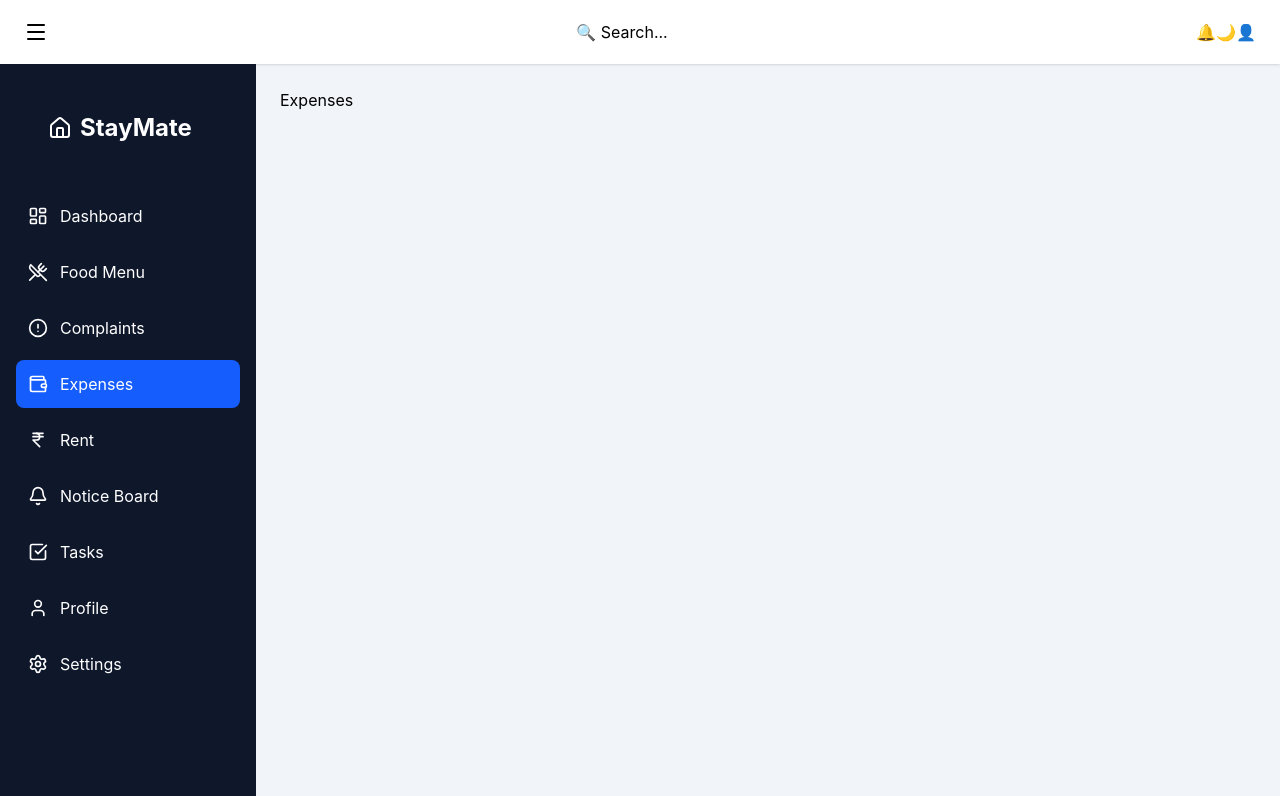
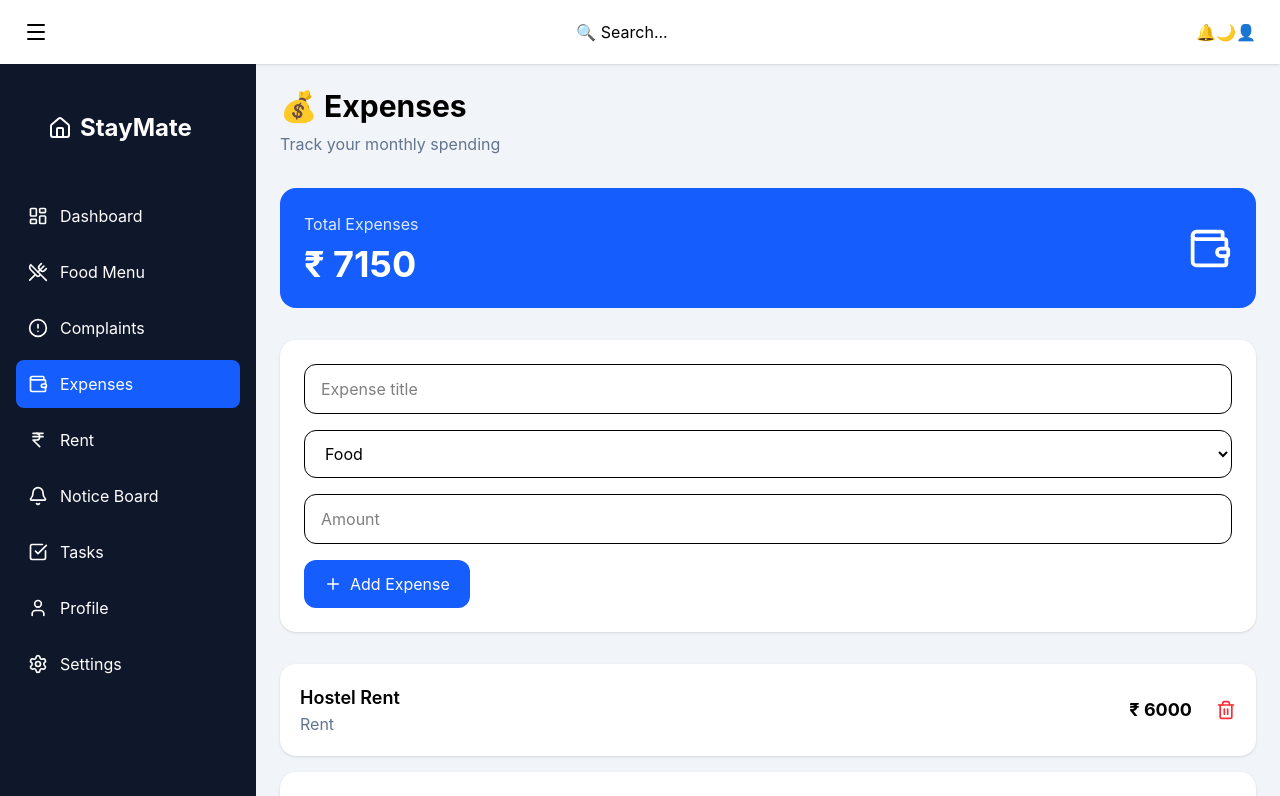
Before and after one commit to sayan-adhikary/staymate, a React (Vite) app: page /expenses in a window 1280 px wide. Shown: the top 796 px of the page. Built offline with nearby package versions, Linux system fonts and the light colour scheme.

Commit message:
Implement expense tracking functionality: add expense data structure, create add and delete expense features, and display total expenses in Expenses component

```diff
--- a/src/data/expenseData.js
+++ b/src/data/expenseData.js
@@ -0,0 +1,20 @@
+export const expenseData = [
+    {
+        id: 1,
+        title: "Hostel Rent",
+        category: "Rent",
+        amount: 6000,
+    },
+    {
+        id: 2,
+        title: "Groceries",
+        category: "Food",
+        amount: 850,
+    },
+    {
+        id: 3,
+        title: "Laundry",
+        category: "Personal",
+        amount: 300,
+    },
+];
--- a/src/pages/Expenses.jsx
+++ b/src/pages/Expenses.jsx
@@ -1,9 +1,127 @@
-import React from 'react'
+import { useMemo, useState } from "react";
+import { Plus, Trash2, Wallet } from "lucide-react";
+import { expenseData } from "../data/expenseData";
 
 function Expenses() {
+  const [expenses, setExpenses] = useState(expenseData);
+
+  const [title, setTitle] = useState("");
+  const [category, setCategory] = useState("Food");
+  const [amount, setAmount] = useState("");
+
+  const addExpense = () => {
+    if (!title.trim() || !amount) return;
+
+    const newExpense = {
+      id: Date.now(),
+      title,
+      category,
+      amount: Number(amount),
+    };
+
+    setExpenses([newExpense, ...expenses]);
+    setTitle("");
+    setCategory("Food");
+    setAmount("");
+  };
+
+  const deleteExpense = (id) => {
+    setExpenses(expenses.filter((expense) => expense.id !== id));
+  };
+
+  const totalExpense = useMemo(() => {
+    return expenses.reduce((sum, expense) => sum + expense.amount, 0);
+  }, [expenses]);
+
   return (
-    <div>Expenses</div>
-  )
+    <div className="space-y-8">
+      <div>
+        <h1 className="text-3xl font-bold">💰 Expenses</h1>
+
+        <p className="text-slate-500 mt-2">Track your monthly spending</p>
+      </div>
+
+      <div className="bg-blue-600 text-white rounded-2xl p-6 flex items-center justify-between">
+        <div>
+          <p className="text-blue-100">Total Expenses</p>
+
+          <h2 className="text-4xl font-bold mt-2">₹ {totalExpense}</h2>
+        </div>
+
+        <Wallet size={45} />
+      </div>
+
+      <div className="bg-white rounded-2xl shadow-sm p-6 space-y-4">
+        <input
+          type="text"
+          placeholder="Expense title"
+          value={title}
+          onChange={(e) => setTitle(e.target.value)}
+          className="w-full border rounded-xl px-4 py-3 outline-none focus:ring-2 focus:ring-blue-500"
+        />
+
+        <select
+          value={category}
+          onChange={(e) => setCategory(e.target.value)}
+          className="w-full border rounded-xl px-4 py-3"
+        >
+          <option>Food</option>
+          <option>Rent</option>
+          <option>Travel</option>
+          <option>Personal</option>
+          <option>Entertainment</option>
+        </select>
+
+        <input
+          type="number"
+          placeholder="Amount"
+          value={amount}
+          onChange={(e) => setAmount(e.target.value)}
+          className="w-full border rounded-xl px-4 py-3 outline-none focus:ring-2 focus:ring-blue-500"
+        />
+
+        <button
+          onClick={addExpense}
+          className="bg-blue-600 hover:bg-blue-700 text-white px-5 py-3 rounded-xl flex items-center gap-2 transition"
+        >
+          <Plus size={18} />
+          Add Expense
+        </button>
+      </div>
+
+      <div className="space-y-4">
+        {expenses.map((expense) => (
+          <div
+            key={expense.id}
+            className="bg-white rounded-2xl shadow-sm p-5 flex items-center justify-between"
+          >
+            <div>
+              <h2 className="font-semibold text-lg">{expense.title}</h2>
+
+              <p className="text-slate-500">{expense.category}</p>
+            </div>
+
+            <div className="flex items-center gap-6">
+              <span className="font-bold text-lg">₹ {expense.amount}</span>
+
+              <button
+                onClick={() => deleteExpense(expense.id)}
+                className="text-red-500 hover:text-red-700"
+              >
+                <Trash2 size={20} />
+              </button>
+            </div>
+          </div>
+        ))}
+
+        {expenses.length === 0 && (
+          <div className="bg-white rounded-2xl shadow-sm p-10 text-center text-slate-500">
+            No expenses added.
+          </div>
+        )}
+      </div>
+    </div>
+  );
 }
 
-export default Expenses
+export default Expenses;
```
